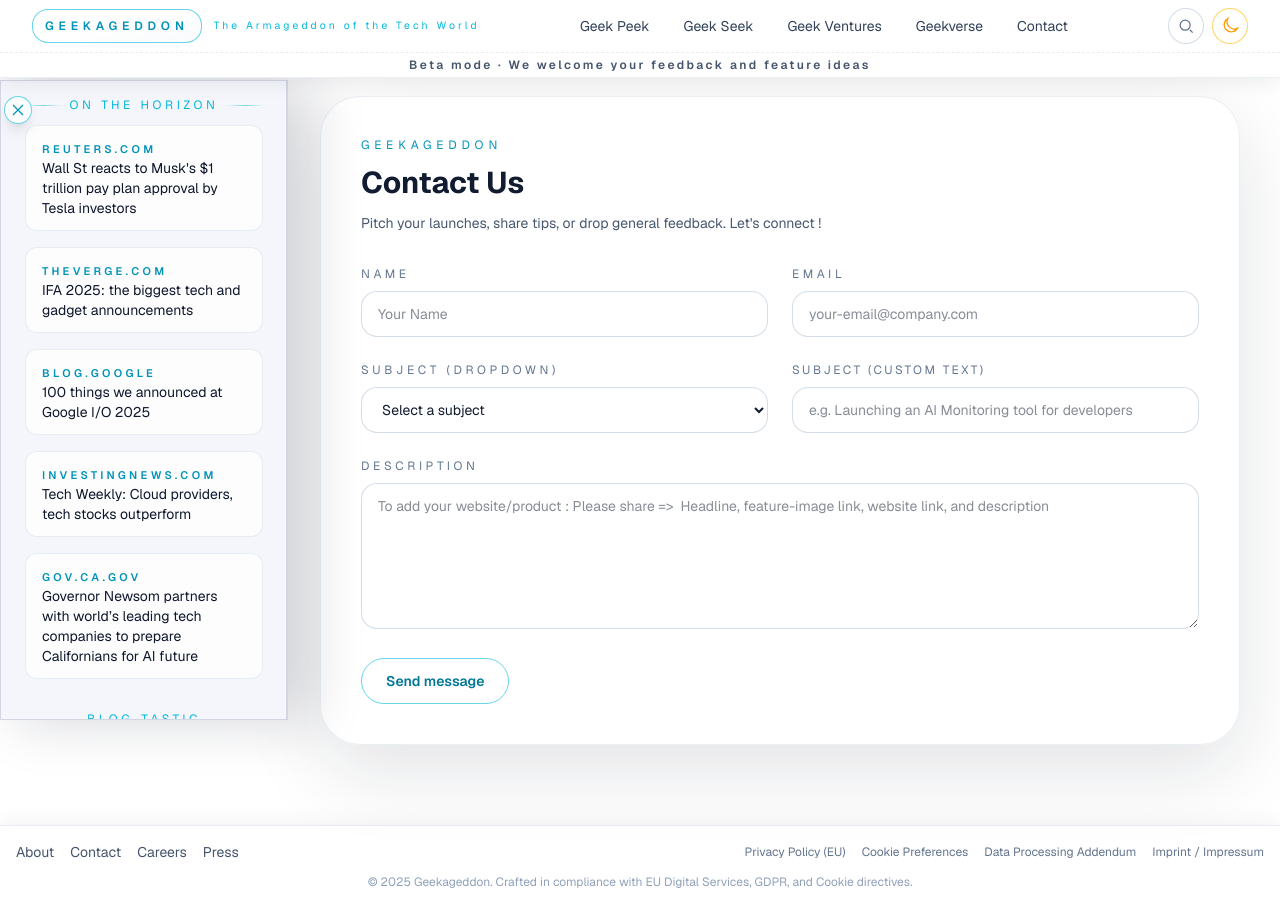
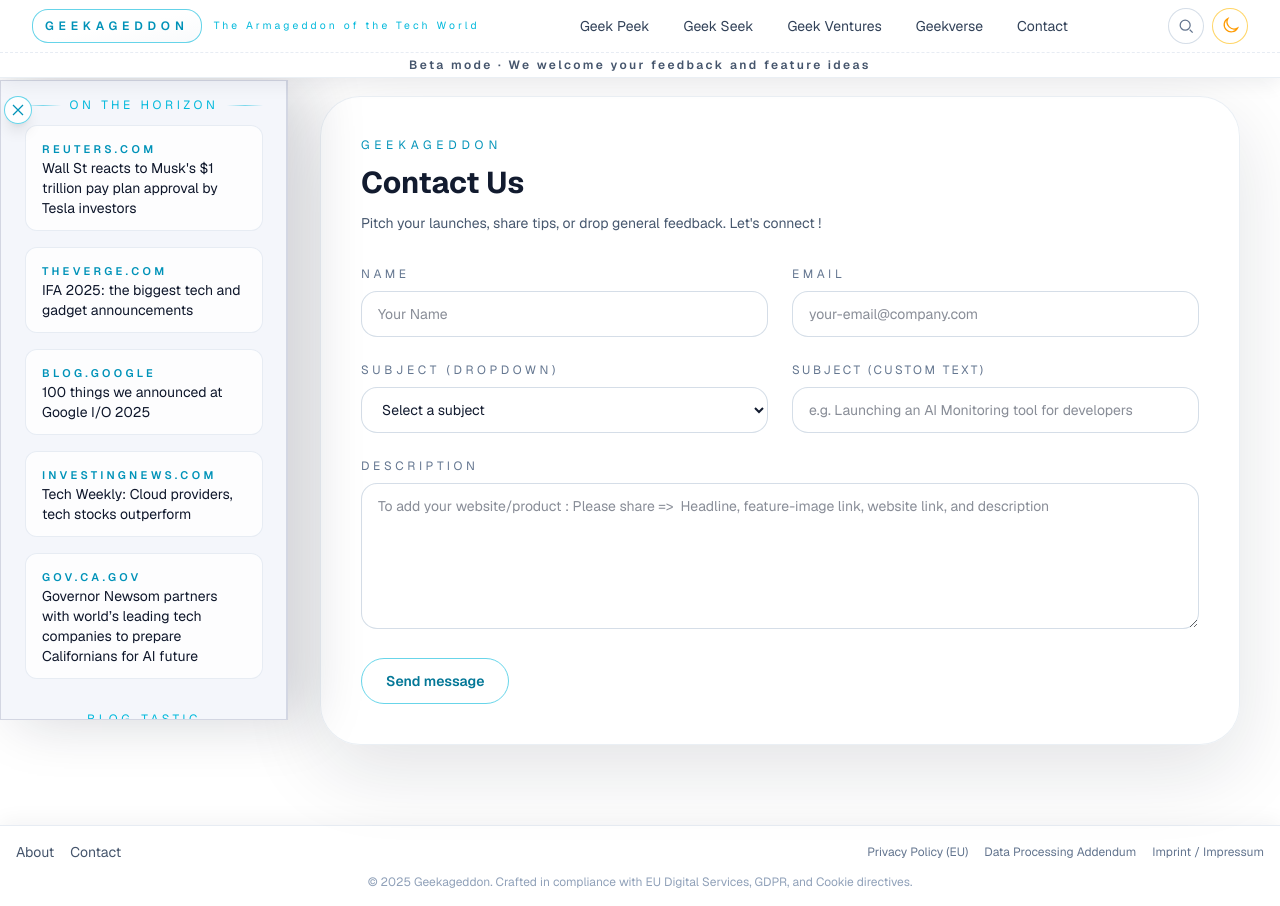
Before and after one commit to sanchivarma/geekageddon, a Next.js app: page /contact in a window 1280 px wide. Built offline with nearby package versions, Linux system fonts and the light colour scheme.

Commit message:
Update SiteShell.tsx

```diff
--- a/app/components/SiteShell.tsx
+++ b/app/components/SiteShell.tsx
@@ -91,14 +91,11 @@ const podcastWidgets = [
 
 const footerPrimary = [
   { label: "About", href: "#" },
-  { label: "Contact", href: "/contact" },
-  { label: "Careers", href: "#" },
-  { label: "Press", href: "#" },
+  { label: "Contact", href: "/contact" }
 ];
 
 const footerCompliance = [
   { label: "Privacy Policy (EU)", href: "#" },
-  { label: "Cookie Preferences", href: "#" },
   { label: "Data Processing Addendum", href: "#" },
   { label: "Imprint / Impressum", href: "#" },
 ];
```
